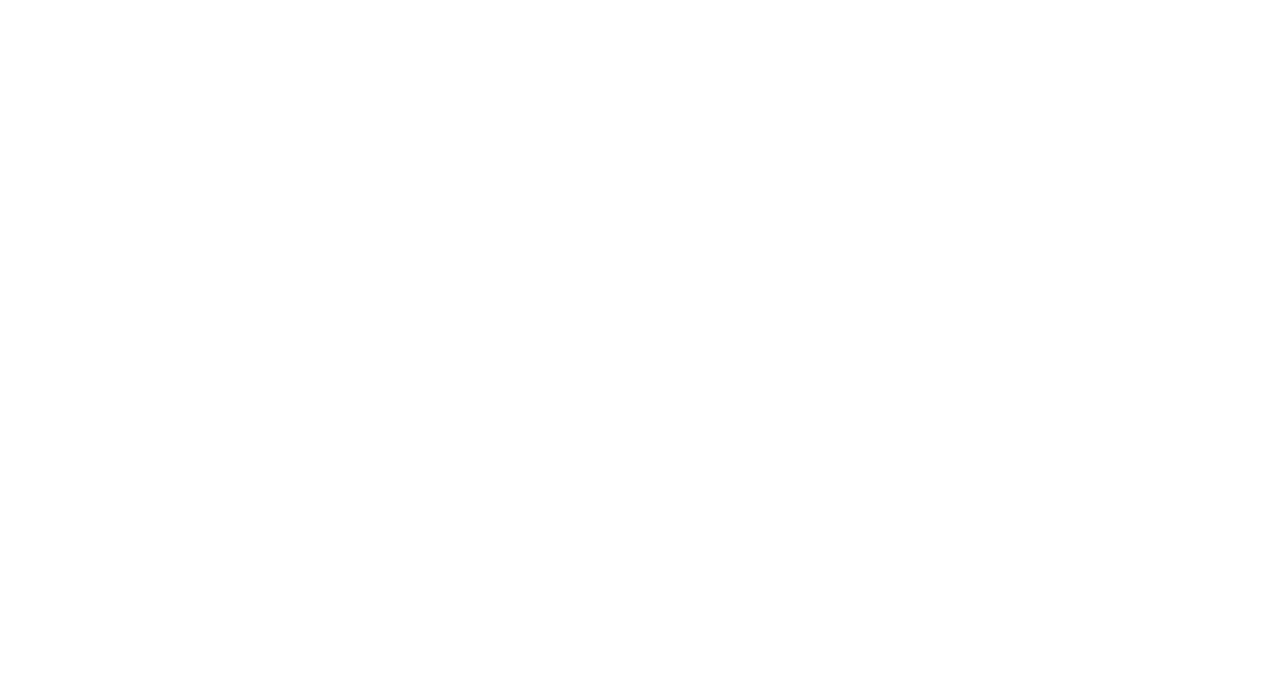
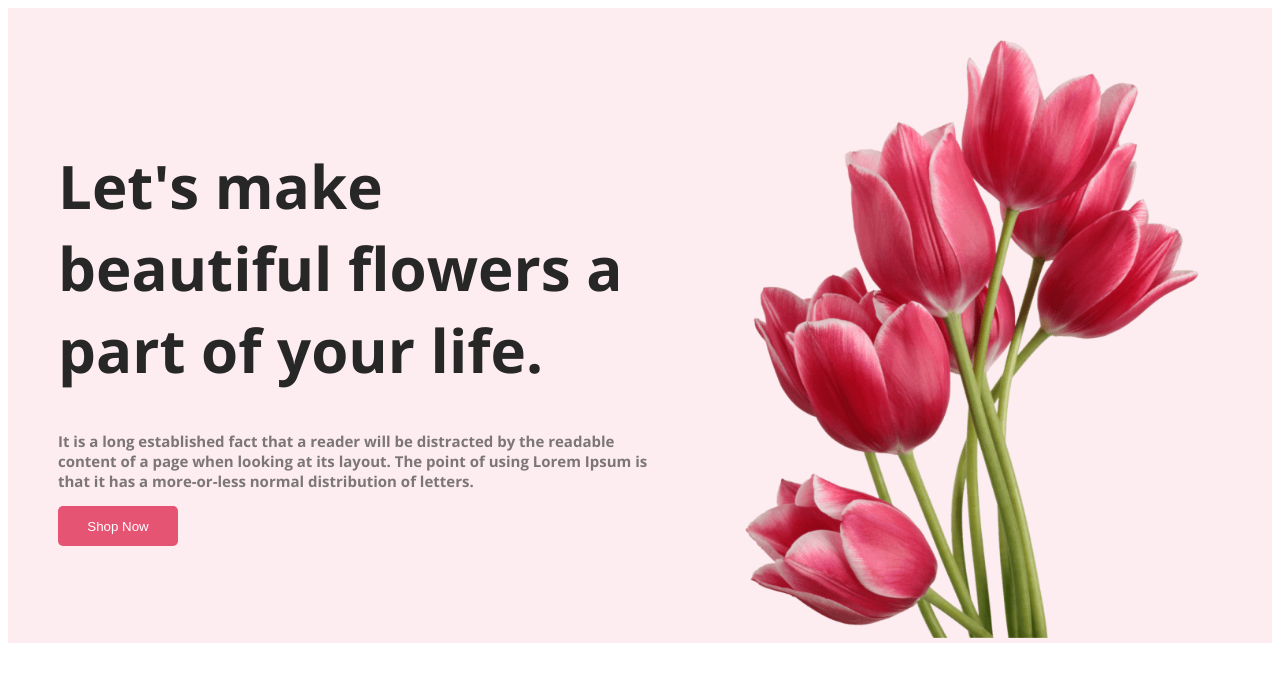
Before and after one commit to munna454/flowers-gallery-assaignment, a plain HTML site: page index.html in a window 1280 px wide. Drawn offline with nearby package versions, Linux system fonts and the light colour scheme; a web font is replaced by a local one.

Commit message:
header section added

```diff
--- a/index.html
+++ b/index.html
@@ -4,8 +4,40 @@
     <meta charset="UTF-8">
     <meta name="viewport" content="width=device-width, initial-scale=1.0">
     <title>Flowers Gallery</title>
+
+    <link rel="preconnect" href="https://fonts.googleapis.com">
+<link rel="preconnect" href="https://fonts.gstatic.com" crossorigin>
+<link href="https://fonts.googleapis.com/css2?family=Dancing+Script&family=Ephesis&family=Open+Sans:wght@700&display=swap" rel="stylesheet">
+
+     <link rel="stylesheet" href="style/flower.css">
+
 </head>
 <body>
+    <header>
+        <!--header section-->
+        <div class="header-container">
+            <div class="header-section">
+                <h1 class="header-title">Let's make <br>
+                    beautiful flowers a <br>
+                    part of your life.</h1>
+                    <p class="header-description">It is a long established fact that a reader will be distracted by the readable
+                        content of a page when looking at its layout. The point of using Lorem Ipsum is
+                        that it has a more-or-less normal distribution of letters.</p>
+                        <button class="btn-primary">Shop Now</button>
+            </div>
+            <div class="image-section">
+                <img class="image-info" src="Flower Asset/pngwing 10.png" alt="">
+            </div>
+        </div>
 
+    </header>
+
+    <main>
+
+    </main>
+
+    <footer>
+
+    </footer>
 </body>
 </html>
--- a/style/flower.css
+++ b/style/flower.css
@@ -0,0 +1,47 @@
+/* header section */
+body{
+    font-family: 'Dancing Script', cursive;
+    font-family: 'Ephesis', cursive;
+    font-family: 'Open Sans', sans-serif;
+}
+
+header{
+    background-color: rgba(229, 84, 115, 0.10);
+    /* padding: 250px; */
+
+
+
+}
+.header-container{
+       display: flex;
+       align-items: center;
+}
+.header-section{
+    /* text-align: left; */
+    padding-left: 50px;
+}
+.header-title{
+    color: #272727;
+    font-size: 60px;
+}
+.header-description{
+    color: rgba(39, 39, 39, 0.60);
+    font-size: 15px;
+}
+.btn-primary{
+    background: #E55473;
+    color: white;
+    border-radius: 5px;
+    width: 120px;
+    height: 40px;
+    border: none;
+    cursor: pointer;
+}
+.btn-primary:hover{
+    background-color: teal;
+}
+.image-info{
+    width: 500px;
+    height: 600px;
+    padding: 30px 50px 0px;
+}
```
